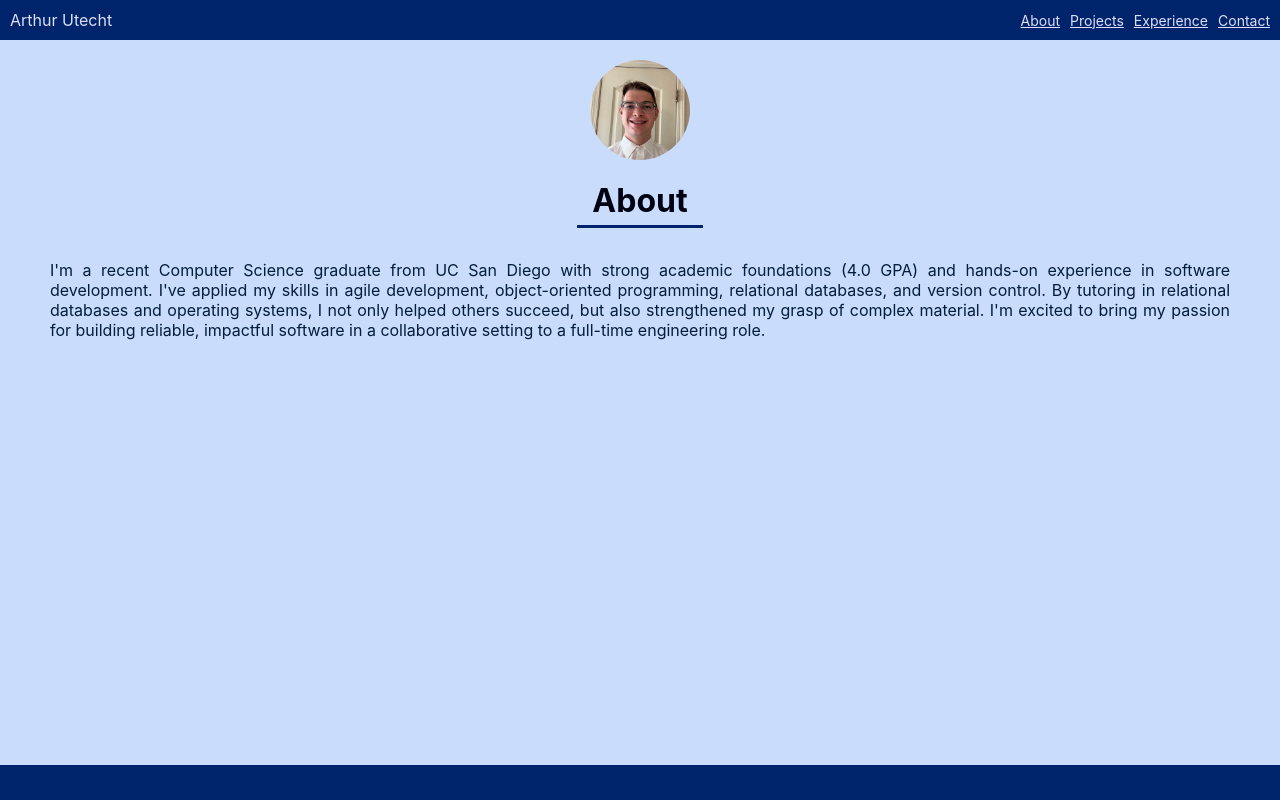
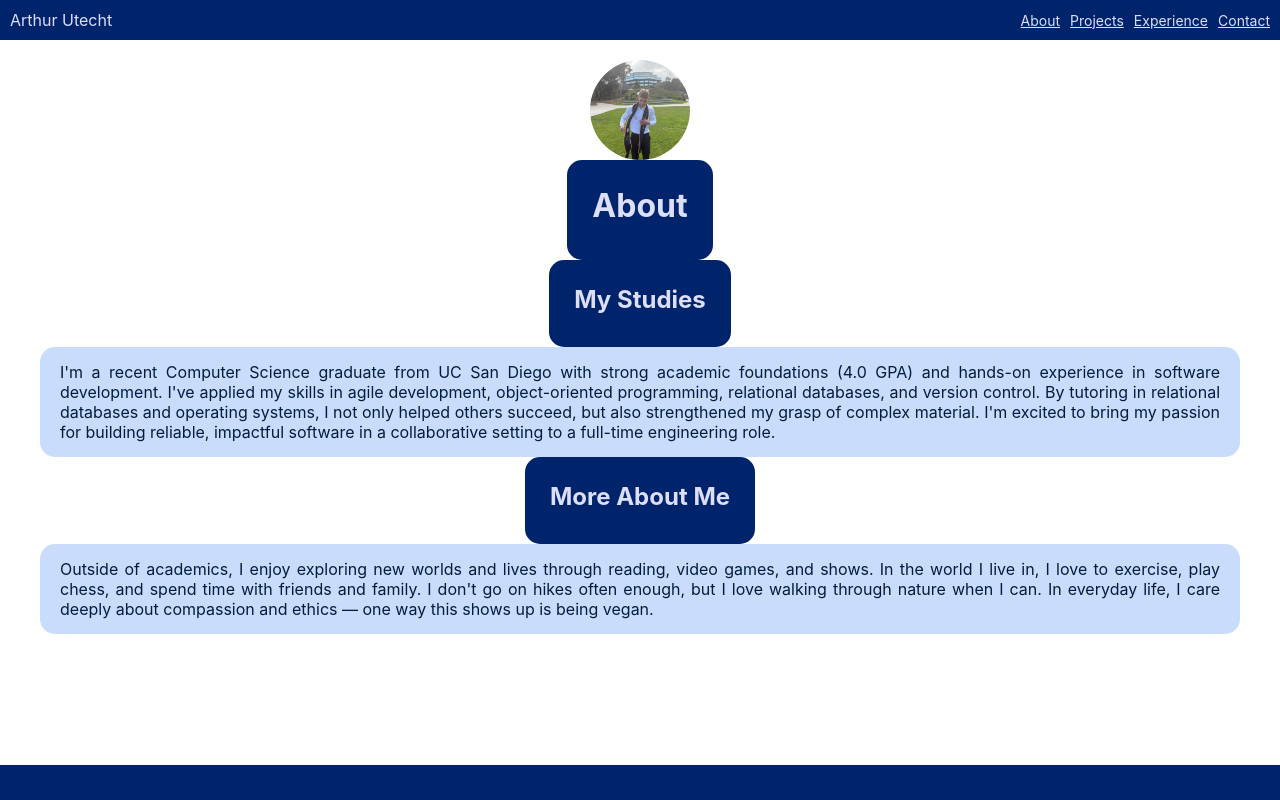
Before and after one commit to autecht/website, a React (Create React App) app: page / in a window 1280 px wide. Built offline with nearby package versions, Linux system fonts and the light colour scheme.

Commit message:
Modified About section and added boxes around text

```diff
--- a/package.json
+++ b/package.json
@@ -1,7 +1,7 @@
 {
   "name": "website",
   "version": "0.1.0",
-  "homepage": "https://autecht.github.io/website",
+  "homepage": "https://arthurutecht.com",
   "private": true,
   "dependencies": {
     "16": "^0.0.2",
--- a/src/App.css
+++ b/src/App.css
@@ -1,4 +1,5 @@
 :root {
+  --background: #ffffff;
   --primary: #CADCFC;
   --secondary: #00246B;
   --text: #031d3d;
@@ -6,10 +7,24 @@
   --header-text-color: #dddef7;
 }
 
+.rounded-box {
+  border-radius: 15px;
+  padding-left: 10px;
+  padding-right: 10px;
+  padding-bottom: 5px;
+  padding-top: 5px;
+  /* margin-bottom: 10px; */
+}
 
+.body-box{
+  background-color: var(--primary);
+}
+
+.heading-box{
+  background-color: var(--secondary);
+}
 
 .header {
-  background-color: var(--secondary);
   padding: 10px;
   position: absolute;
   max-width: 100%;
@@ -21,6 +36,9 @@
   flex-grow: 1;
   justify-content: space-between;
   box-sizing: border-box;
+
+  color: var(heading-text-color);
+  background-color: var(--secondary);
 }
 
 
@@ -29,7 +47,7 @@
   padding-right: 15px;
   padding-bottom: 5px;
   border-bottom: 3px solid var(--secondary);
-  color: var(--heading);
+  color: var(--header-text-color);
 }
 
 
@@ -53,7 +71,7 @@
   padding-left: 40px;
   padding-right: 40px;
   text-align: justify;
-  background-color: var(--primary);
+  background-color: var(--background);
   position: absolute;
   top:0;
   left:0;
--- a/src/Experience.js
+++ b/src/Experience.js
@@ -14,7 +14,7 @@ function Experience() {
       </p>
 
       <h2 class="heading">Student Worker, January 2023-November 2024</h2>
-      <p>As a studnet worker at the UCSD dining hall, I worked with team in various roles to prepare food, wash dishes, provide pleasant customer service, and preserve smooth operation of the restaurant. </p>
+      <p>As a student worker at the UCSD dining hall, I worked with team in various roles to prepare food, wash dishes, provide pleasant customer service, and preserve smooth operation of the restaurant. </p>
 
 
 
--- a/src/Home.js
+++ b/src/Home.js
@@ -1,15 +1,37 @@
-import headshot from './headshot.jpg'
+import graduation from './graduation.JPEG'
 
 function Home() {
   return (
     <>
       <div class="filler"></div>
-      <img class="image" src={headshot}></img>
-      <h1 class="heading">About</h1>
+      <img class="image" alt="" src={graduation}></img>
 
+      <div class="rounded-box heading-box">
+        <h1 class="heading">About</h1>
+      </div>
+
+      <div class="rounded-box heading-box">
+      <h2 class="heading">My Studies</h2>
+      </div>
+
+      <div class="rounded-box body-box">
       <p class="body">
       I'm a recent Computer Science graduate from UC San Diego with strong academic foundations (4.0 GPA) and hands-on experience in software development. I've applied my skills in agile development, object-oriented programming, relational databases, and version control. By tutoring in relational databases and operating systems, I not only helped others succeed, but also strengthened my grasp of complex material. I'm excited to bring my passion for building reliable, impactful software in a collaborative setting to a full-time engineering role.
       </p>
+      </div>
+
+      <div class="rounded-box heading-box">
+      <h2 class = "heading">More About Me</h2>
+      </div>
+
+      <div class="rounded-box body-box">
+      <p class="body">
+        Outside of academics, I enjoy exploring new worlds and lives through reading, video games, and shows.
+        In the world I live in, I love to exercise, play chess, and spend time with friends and family.
+        I don't go on hikes often enough, but I love walking through nature when I can.
+        In everyday life, I care deeply about compassion and ethics — one way this shows up is being vegan.
+      </p>
+      </div>
 
     </>
   );
```
Also changed, not shown: src/graduation.JPEG (added).
